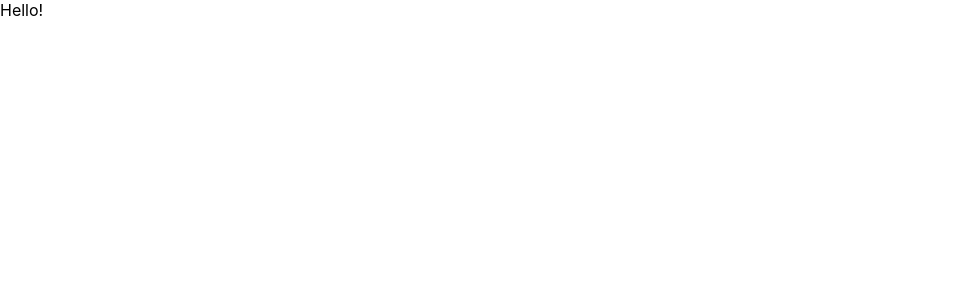
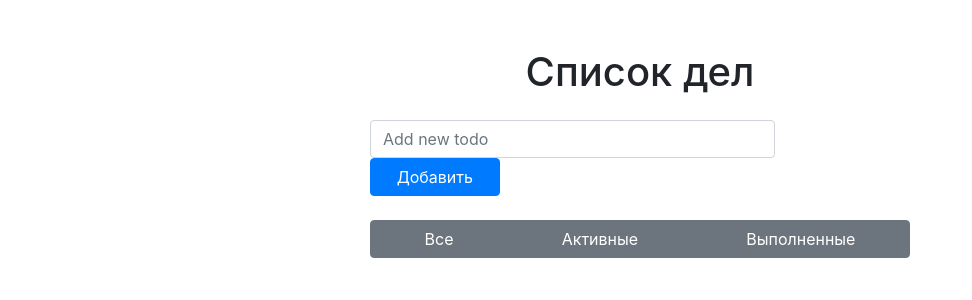
Before and after one commit to Moscow89er/todo-list-hooks-practice, a React (Create React App) app: page / in a window 1280 px wide. Shown: the top 300 px of the page, without its empty margins (0-972 px from the left). Built offline with nearby package versions, Linux system fonts and the light colour scheme.

Commit message:
created the application framework

```diff
--- a/public/index.html
+++ b/public/index.html
@@ -4,6 +4,7 @@
     <meta charset="utf-8" />
     <link rel="icon" href="%PUBLIC_URL%/favicon.ico" />
     <meta name="viewport" content="width=device-width, initial-scale=1" />
+    <link href="https://stackpath.bootstrapcdn.com/bootstrap/4.5.2/css/bootstrap.min.css" rel="stylesheet">
     <title>Todo List</title>
   </head>
   <body>
--- a/src/App.js
+++ /dev/null
@@ -1,7 +0,0 @@
-function App() {
-  return (
-    <>Hello!</>
-  );
-}
-
-export default App;
--- /dev/null
+++ b/src/components/AddTodoForm.js
@@ -0,0 +1,32 @@
+import React, { useState, useContext, useRef } from 'react';
+import { TodoContext } from './TodoContext';
+
+function AddTodoForm() {
+  const [text, setText] = useState('');
+  const { dispatch } = useContext(TodoContext);
+  const inputRef = useRef();
+
+  const handleSubmit = (e) => {
+    e.preventDefault();
+    if (!text.trim()) return;
+    dispatch({ type: 'ADD_TODO', payload: text });
+    setText('');
+    inputRef.current.focus();
+  };
+
+  return (
+    <form onSubmit={handleSubmit} className="form-inline mb-4">
+      <input
+        ref={inputRef}
+        type="text"
+        value={text}
+        onChange={(e) => setText(e.target.value)}
+        placeholder="Add new todo"
+        className="form-control mr-2"
+      />
+      <button type="submit" className="btn btn-primary">Добавить</button>
+    </form>
+  );
+}
+
+export default AddTodoForm;
--- /dev/null
+++ b/src/components/App/App.css
@@ -0,0 +1,12 @@
+/* App.css */
+.todo-item, .form-inline, .btn-group {
+    width: 100%;
+  }
+
+  .form-inline input[type="text"] {
+    width: 75%;
+  }
+
+  .form-inline button {
+    width: 24%;
+  }
--- /dev/null
+++ b/src/components/App/App.js
@@ -0,0 +1,40 @@
+import React, { useReducer, useEffect } from 'react';
+import { TodoContext } from '../TodoContext';
+import todoReducer from '../../utils/todoReducer';
+import TodoList from '../TodoList';
+import AddTodoForm from '../AddTodoForm';
+import Filter from '../Filter';
+import './App.css';
+
+const initialState = {
+  todos: [],
+  filter: 'all', // all, active, completed
+};
+
+function App() {
+  const [state, dispatch] = useReducer(todoReducer, initialState, () => {
+    const localData = localStorage.getItem('todos');
+    return localData ? JSON.parse(localData) : initialState;
+  });
+
+  useEffect(() => {
+    localStorage.setItem('todos', JSON.stringify(state));
+  }, [state]);
+
+  return (
+    <TodoContext.Provider value={{ state, dispatch }}>
+      <div className="container mt-5">
+        <div className="row justify-content-center">
+          <div className="col-md-6">
+            <h1 className="text-center mb-4">Список дел</h1>
+            <AddTodoForm />
+            <Filter />
+            <TodoList />
+          </div>
+        </div>
+    </div>
+  </TodoContext.Provider>
+  );
+}
+
+export default App;
--- /dev/null
+++ b/src/components/Filter.js
@@ -0,0 +1,16 @@
+import React, { useContext } from 'react';
+import { TodoContext } from './TodoContext';
+
+function Filter() {
+  const { state, dispatch } = useContext(TodoContext);
+
+  return (
+    <div className="btn-group mb-3" role="group" aria-label="Basic example">
+      <button onClick={() => dispatch({ type: 'SET_FILTER', payload: 'all' })} className="btn btn-secondary">Все</button>
+      <button onClick={() => dispatch({ type: 'SET_FILTER', payload: 'active' })} className="btn btn-secondary">Активные</button>
+      <button onClick={() => dispatch({ type: 'SET_FILTER', payload: 'completed' })} className="btn btn-secondary">Выполненные</button>
+    </div>
+  );
+}
+
+export default Filter;
--- /dev/null
+++ b/src/components/TodoContext.js
@@ -0,0 +1,3 @@
+import { createContext } from 'react';
+
+export const TodoContext = createContext();
--- /dev/null
+++ b/src/components/TodoItem.js
@@ -0,0 +1,22 @@
+import React, { useContext } from 'react';
+import { TodoContext } from './TodoContext';
+
+function TodoItem({ todo }) {
+  const { dispatch } = useContext(TodoContext);
+
+  const toggleTodo = () => {
+    dispatch({ type: 'TOGGLE_TODO', payload: todo.id });
+  };
+
+  return (
+    <li className={`list-group-item d-flex justify-content-between align-items-center ${todo.completed ? 'text-decoration-line-through' : ''}`}>
+      <div>
+        <input className="form-check-input me-2" type="checkbox" checked={todo.completed} onChange={toggleTodo} />
+        {todo.text}
+      </div>
+      <button onClick={() => dispatch({ type: 'REMOVE_TODO', payload: todo.id })} className="btn btn-danger btn-sm">Удалить</button>
+    </li>
+  );
+}
+
+export default TodoItem;
--- /dev/null
+++ b/src/components/TodoList.js
@@ -0,0 +1,28 @@
+import React, { useContext } from 'react';
+import { TodoContext } from './TodoContext';
+import TodoItem from './TodoItem';
+
+function TodoList() {
+  const { state } = useContext(TodoContext);
+
+  const filteredTodos = state.todos.filter(todo => {
+    switch (state.filter) {
+      case 'active':
+        return !todo.completed;
+      case 'completed':
+        return todo.completed;
+      default:
+        return true;
+    }
+  });
+
+  return (
+    <ul className="list-group">
+      {filteredTodos.map(todo => (
+        <TodoItem key={todo.id} todo={todo} />
+      ))}
+    </ul>
+  );
+}
+
+export default TodoList;
--- a/src/index.css
+++ /dev/null
@@ -1,13 +0,0 @@
-body {
-  margin: 0;
-  font-family: -apple-system, BlinkMacSystemFont, 'Segoe UI', 'Roboto', 'Oxygen',
-    'Ubuntu', 'Cantarell', 'Fira Sans', 'Droid Sans', 'Helvetica Neue',
-    sans-serif;
-  -webkit-font-smoothing: antialiased;
-  -moz-osx-font-smoothing: grayscale;
-}
-
-code {
-  font-family: source-code-pro, Menlo, Monaco, Consolas, 'Courier New',
-    monospace;
-}
--- a/src/index.js
+++ b/src/index.js
@@ -1,7 +1,6 @@
 import React from 'react';
 import ReactDOM from 'react-dom/client';
-import './index.css';
-import App from './App';
+import App from './components/App/App';
 import reportWebVitals from './reportWebVitals';
 
 const root = ReactDOM.createRoot(document.getElementById('root'));
--- /dev/null
+++ b/src/utils/todoReducer.js
@@ -0,0 +1,30 @@
+function todoReducer(state, action) {
+  switch (action.type) {
+    case 'ADD_TODO':
+      return {
+        ...state,
+        todos: [...state.todos, { id: Date.now(), text: action.payload, completed: false }],
+      };
+    case 'REMOVE_TODO':
+      return {
+        ...state,
+        todos: state.todos.filter(todo => todo.id !== action.payload),
+      };
+    case 'SET_FILTER':
+      return {
+        ...state,
+        filter: action.payload,
+      };
+    case 'TOGGLE_TODO':
+      return {
+        ...state,
+        todos: state.todos.map(todo =>
+          todo.id === action.payload ? { ...todo, completed: !todo.completed } : todo
+        ),
+      };
+    default:
+      return state;
+  }
+}
+
+export default todoReducer;
```
